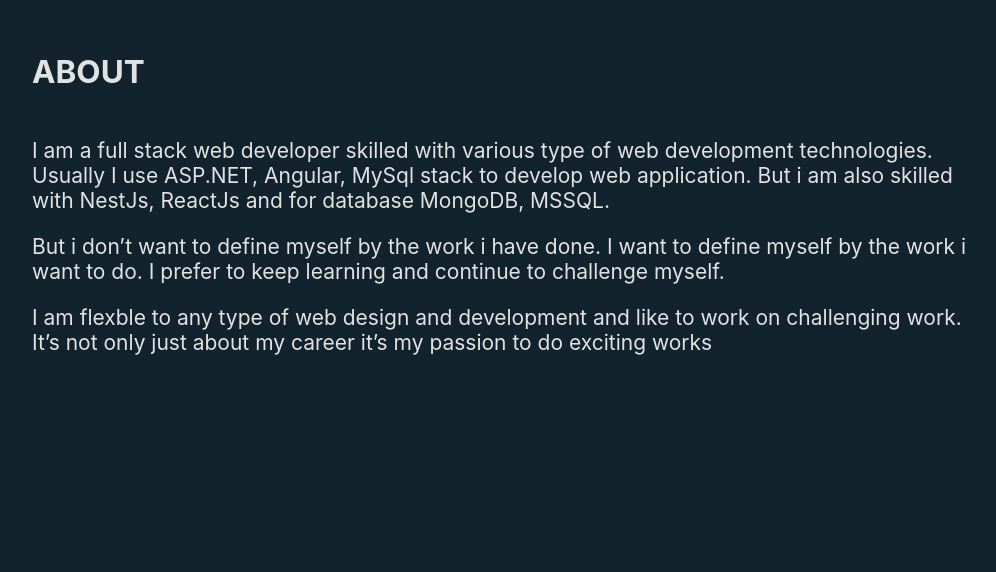
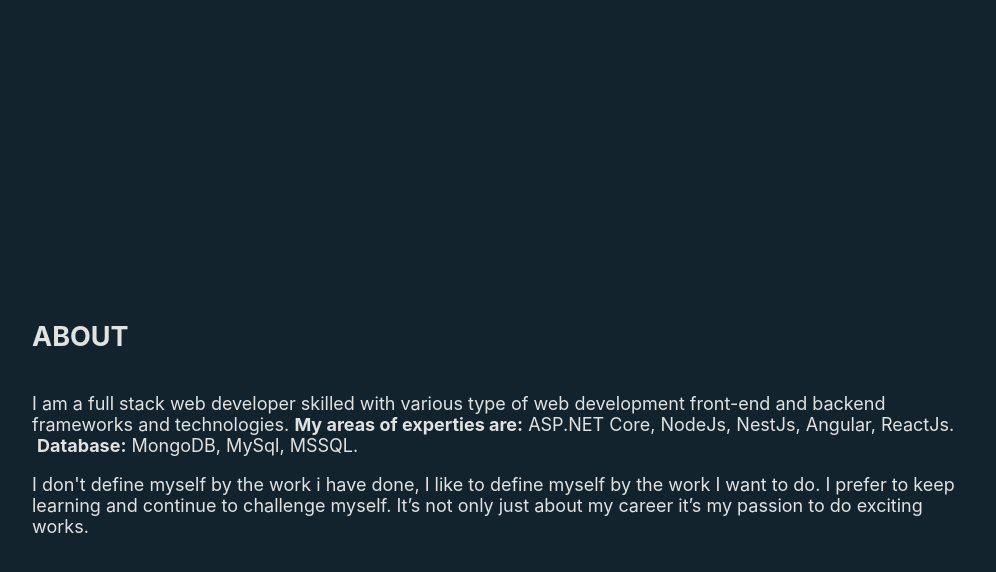
Before and after one commit to EkhlasMridha/portfolio, a React (Create React App) app: page / in a window 1280 px wide. Shown: the part 774-1346 px from the top of the page, without its empty margins (133-1129 px from the left). Built offline with nearby package versions, Linux system fonts and the light colour scheme.

Commit message:
about page

```diff
--- a/src/pages/About/About.scss
+++ b/src/pages/About/About.scss
@@ -1,6 +1,7 @@
 .about-container {
   display: flex;
   flex-direction: column;
+  justify-content: center;
   h2 {
     margin: 0;
     padding: 0.83em 0em;
@@ -9,6 +10,6 @@
     max-width: 950px;
     margin-left: auto;
     margin-right: auto;
-    font-size: 21px;
+    font-size: 18px;
   }
 }
--- a/src/pages/About/About.tsx
+++ b/src/pages/About/About.tsx
@@ -2,26 +2,23 @@ import "./About.scss";
 
 export const About = (props: any) => {
   return (
-    <div className="about-container primary-background primary-textcolor min-h-screen">
+    <section className="about-container primary-background primary-textcolor min-h-screen">
       <div className="about-content">
         <h2>ABOUT</h2>
         <p>
           I am a full stack web developer skilled with various type of web
-          development technologies. Usually I use ASP.NET, Angular, MySql stack
-          to develop web application. But i am also skilled with NestJs, ReactJs
-          and for database MongoDB, MSSQL.
+          development front-end and backend frameworks and technologies.{" "}
+          <strong>My areas of experties are:</strong> ASP.NET Core, NodeJs,
+          NestJs, Angular, ReactJs. &nbsp;<strong>Database:</strong> MongoDB,
+          MySql, MSSQL.
         </p>
         <p>
-          But i don’t want to define myself by the work i have done. I want to
-          define myself by the work i want to do. I prefer to keep learning and
-          continue to challenge myself.
-        </p>
-        <p>
-          I am flexble to any type of web design and development and like to
-          work on challenging work. It’s not only just about my career it’s my
-          passion to do exciting works
+          I don't define myself by the work i have done, I like to define myself
+          by the work I want to do. I prefer to keep learning and continue to
+          challenge myself. It’s not only just about my career it’s my passion
+          to do exciting works.
         </p>
       </div>
-    </div>
+    </section>
   );
 };
--- a/src/pages/Landing/Landing.tsx
+++ b/src/pages/Landing/Landing.tsx
@@ -3,7 +3,7 @@ import { LandingAvatar, SvgLanding } from "./SvgLanding";
 
 export const Landing = (props: any) => {
   return (
-    <div className="landing-page primary-background primary-textcolor top-0 h-screen">
+    <section className="landing-page primary-background primary-textcolor top-0 h-screen">
       <div className="landing-content">
         <div className="left-content">
           <h1>Hi!, I'M</h1>
@@ -16,6 +16,6 @@ export const Landing = (props: any) => {
           <SvgLanding />
         </div>
       </div>
-    </div>
+    </section>
   );
 };
```
